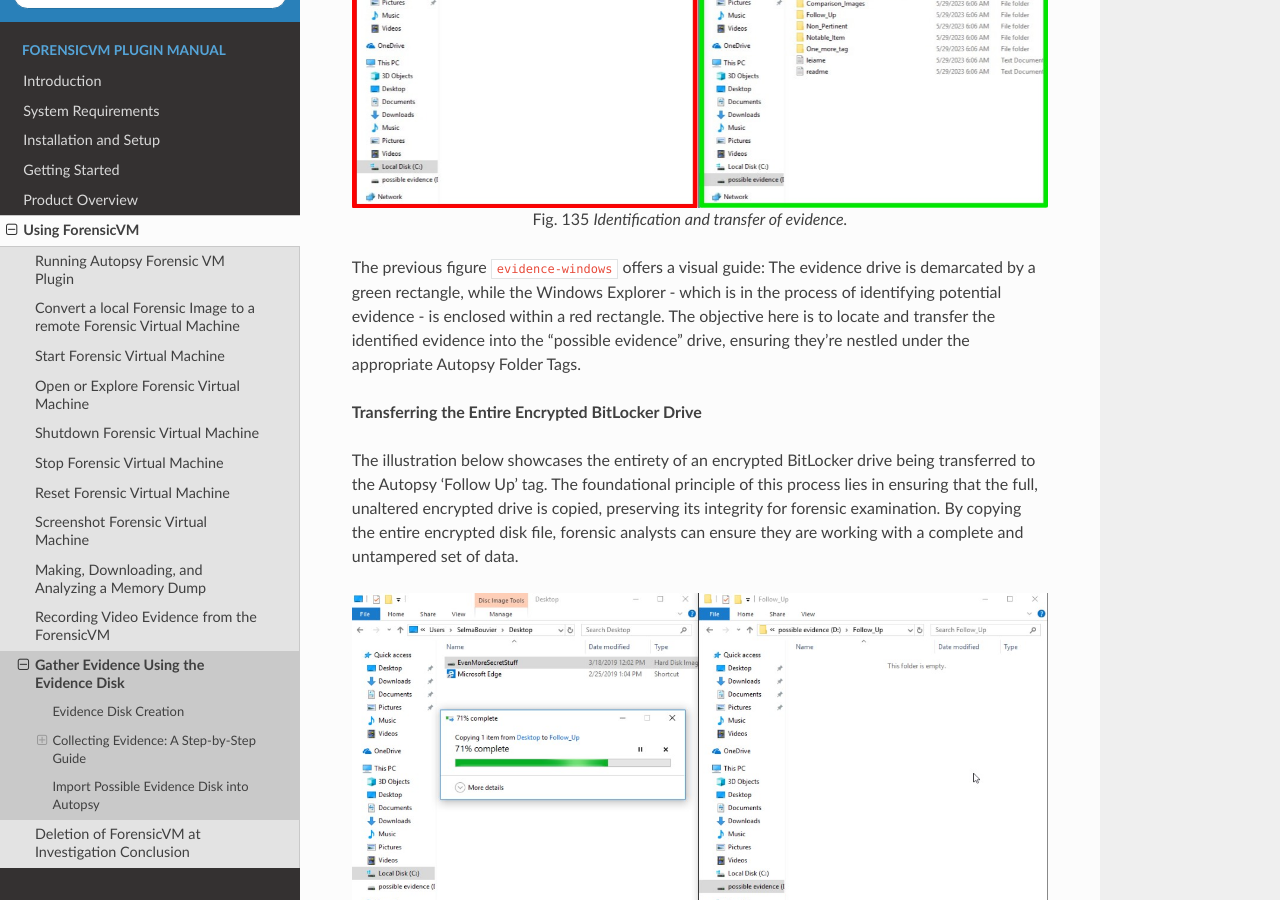
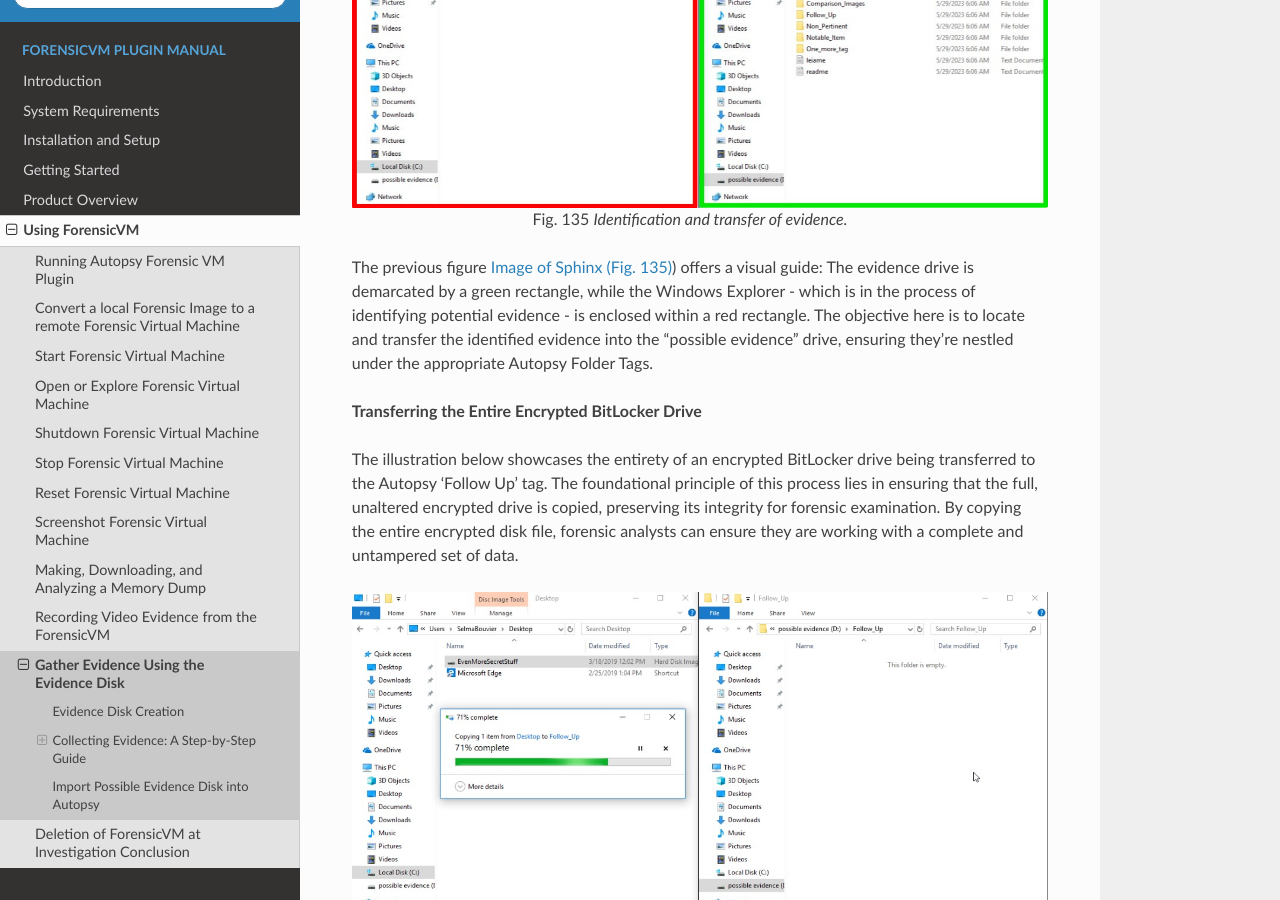
Before and after one commit to nunomourinho/forensicVmAutopsyUserManual, a Sphinx documentation site: the page built from docs/user/evidence_disk.rst, in a window 1280 px wide and 900 px high, scrolled down 3306 px. Built offline with Sphinx 7.4.7 and the Read the Docs theme 2.0.0, drawn with Linux system fonts in a browser that asks for light colours; pages that are not in the unit, such as notebooks, are missing from menus; cross-references to code outside the pages are shown as plain code.

Commit message:
Update evidence_disk.rst

```diff
--- a/docs/user/evidence_disk.rst
+++ b/docs/user/evidence_disk.rst
@@ -76,7 +76,7 @@
 
    Identification and transfer of evidence.
 
-The previous figure :num-ref:`evidence-windows` offers a visual guide: The evidence drive is demarcated by a green rectangle, while the Windows Explorer - which is in the process of identifying potential evidence - is enclosed within a red rectangle. The objective here is to locate and transfer the identified evidence into the "possible evidence" drive, ensuring they're nestled under the appropriate Autopsy Folder Tags.
+The previous figure :numref:`Image of Sphinx (Fig. %s) <evidence-windows>`) offers a visual guide: The evidence drive is demarcated by a green rectangle, while the Windows Explorer - which is in the process of identifying potential evidence - is enclosed within a red rectangle. The objective here is to locate and transfer the identified evidence into the "possible evidence" drive, ensuring they're nestled under the appropriate Autopsy Folder Tags.
 
 **Transferring the Entire Encrypted BitLocker Drive**
 
```
